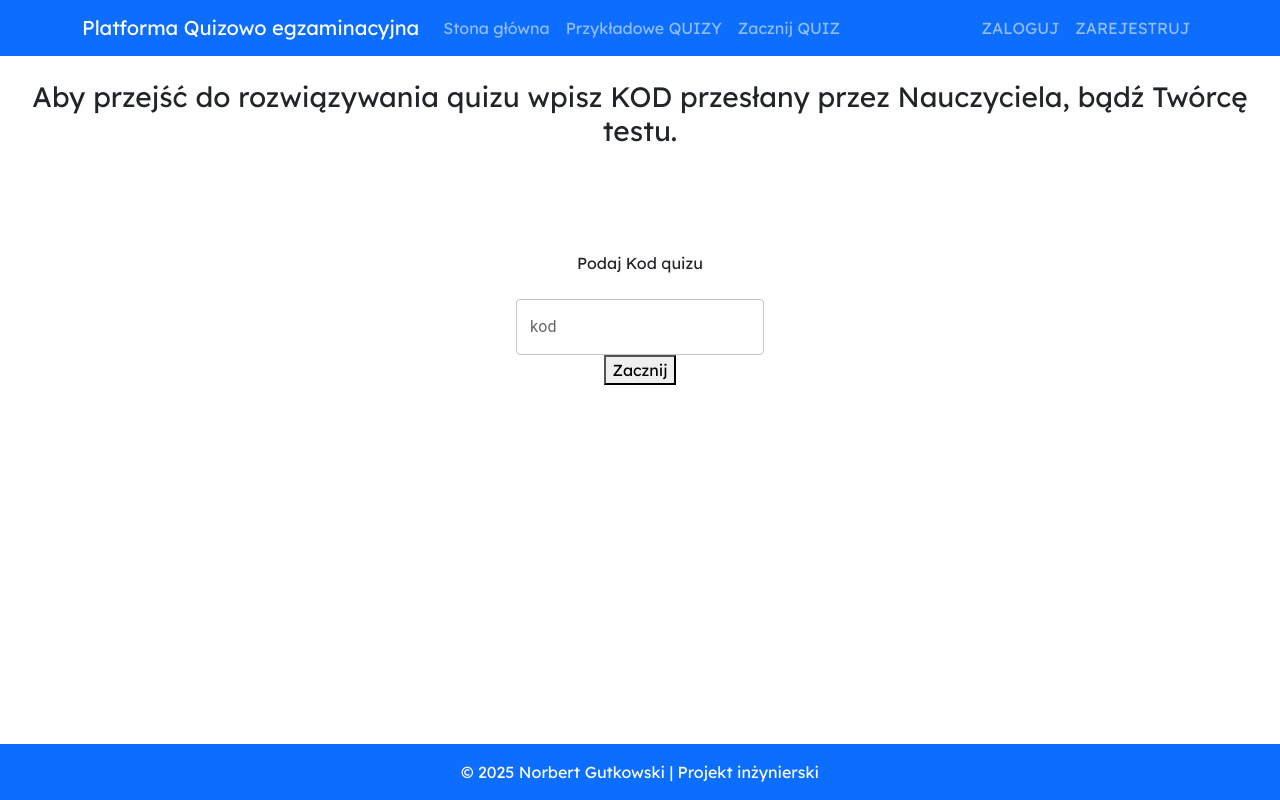
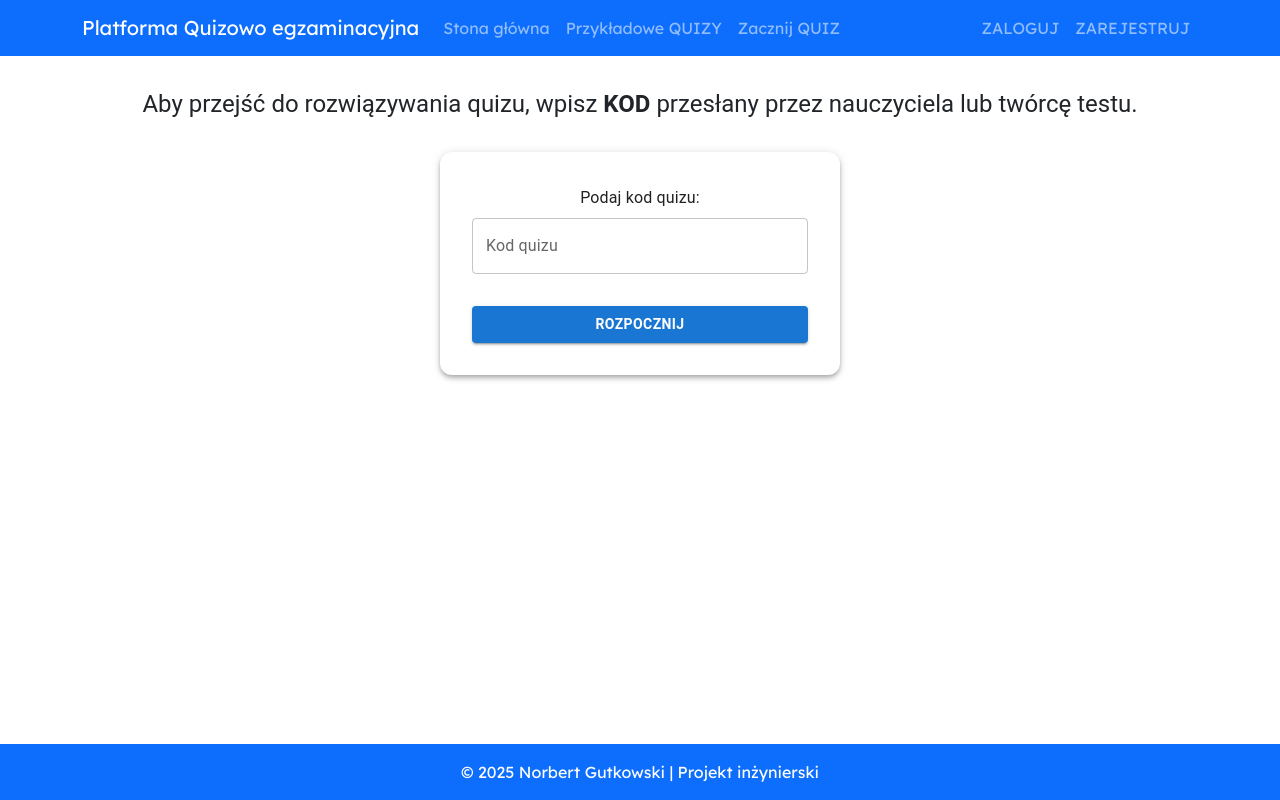
Before and after one commit to NorbertAll/pracaInz, a React (Create React App) app in the folder frontend/: page /startquiz in a window 1280 px wide. Built offline with nearby package versions, Linux system fonts and the light colour scheme.

Commit message:
visual improvement of the test start panel

```diff
--- a/frontend/src/StartQuiz/StartQuiz.jsx
+++ b/frontend/src/StartQuiz/StartQuiz.jsx
@@ -1,65 +1,78 @@
 import React from 'react';
-import axios from 'axios';
-import Row from 'react-bootstrap/Row';
-import Container from 'react-bootstrap/Container';
-import Col from 'react-bootstrap/Col';
-import ListGroup from 'react-bootstrap/ListGroup'
-import Card from 'react-bootstrap/Card'
-import CardGroup from 'react-bootstrap/CardGroup'
-import Button from 'react-bootstrap/Button';
+import { useNavigate } from 'react-router-dom';
 import { Formik, Form, Field, ErrorMessage } from 'formik';
-import * as Yup from "yup";
-import { useNavigate } from "react-router-dom"
-import { Box, Link, TextField, Stack } from '@mui/material';
-import './StartQuiz.css'
-
+import * as Yup from 'yup';
+import { TextField, Box, Button as MUIButton, Typography, Paper } from '@mui/material';
+import './StartQuiz.css';
 
 const StartQuiz = () => {
   const initialValues = {
-    code: "",
-  }
+    code: '',
+  };
 
-
-  let navigate = useNavigate();
+  const navigate = useNavigate();
 
   const validationSchema = Yup.object().shape({
-    code: Yup.string().min(10, "za krótki kod").max(10, "za długi kod").required("Kod wymagany"),
-
+    code: Yup.string()
+      .min(10, 'Za krótki kod')
+      .max(10, 'Za długi kod')
+      .required('Kod jest wymagany'),
   });
 
   const onSubmit = (data) => {
-    navigate(`/test/${data.code}`)
-  }
+    navigate(`/test/${data.code}`);
+  };
+
   return (
     <>
-      <br />
-      <h3 >Aby przejść do rozwiązywania quizu wpisz KOD przesłany przez Nauczyciela, bądź Twórcę testu. </h3><br />
-      <div className="d-flex justify-content-center align-items-center vh-90">
+      <Box className="start-quiz-container" sx={{ display: 'flex', flexDirection: 'column', alignItems: 'center', mt: 4 }}>
+        <Typography variant="h5" gutterBottom textAlign="center">
+          Aby przejść do rozwiązywania quizu, wpisz <strong>KOD</strong> przesłany przez nauczyciela lub twórcę testu.
+        </Typography>
 
-        <Formik initialValues={initialValues} onSubmit={onSubmit} validationSchema={validationSchema} className="ms-5">
+        <Paper elevation={4} sx={{ padding: 4, marginTop: 3, borderRadius: 3, width: '100%', maxWidth: 400 }}>
+          <Formik
+            initialValues={initialValues}
+            onSubmit={onSubmit}
+            validationSchema={validationSchema}
+          >
+            {() => (
+              <Form>
+                <Typography variant="subtitle1" gutterBottom>
+                  Podaj kod quizu:
+                </Typography>
 
-          <Form className="p-5 text-center ">
-            <br />
-            <label>Podaj Kod quizu</label> <br />
-            <ErrorMessage name="code" component="span" className="text-danger" /><br />
-            <Field as={TextField} id="code" label="kod" name="code" placeholder="Kod" />
-            <br />
+                <Field
+                  as={TextField}
+                  name="code"
+                  label="Kod quizu"
+                  fullWidth
+                  variant="outlined"
+                  sx={{ mb: 2 }}
+                />
+                <ErrorMessage
+                  name="code"
+                  component="div"
+                  className="text-danger"
+                  style={{ marginBottom: '1rem' }}
+                />
 
-            <button type='submit'>Zacznij</button>
-          </Form>
+                <MUIButton
+                  type="submit"
+                  variant="contained"
+                  color="primary"
+                  fullWidth
+                  sx={{ mt: 2, fontWeight: 'bold' }}
+                >
+                  Rozpocznij
+                </MUIButton>
+              </Form>
+            )}
+          </Formik>
+        </Paper>
+      </Box>
+    </>
+  );
+};
 
-        </Formik >
-
-
-      </div >
-    </>
-
-
-
-
-
-
-  )
-}
-
-export default StartQuiz
+export default StartQuiz;
```
